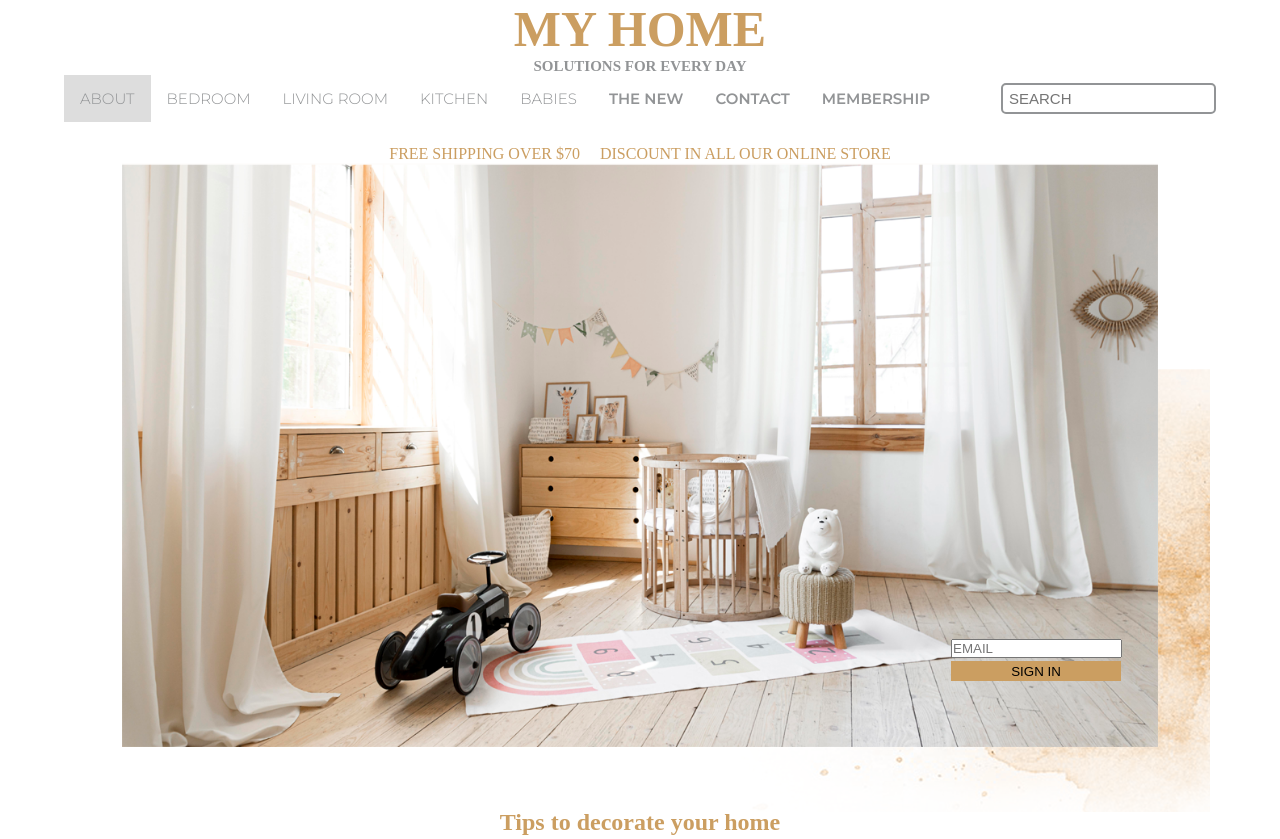
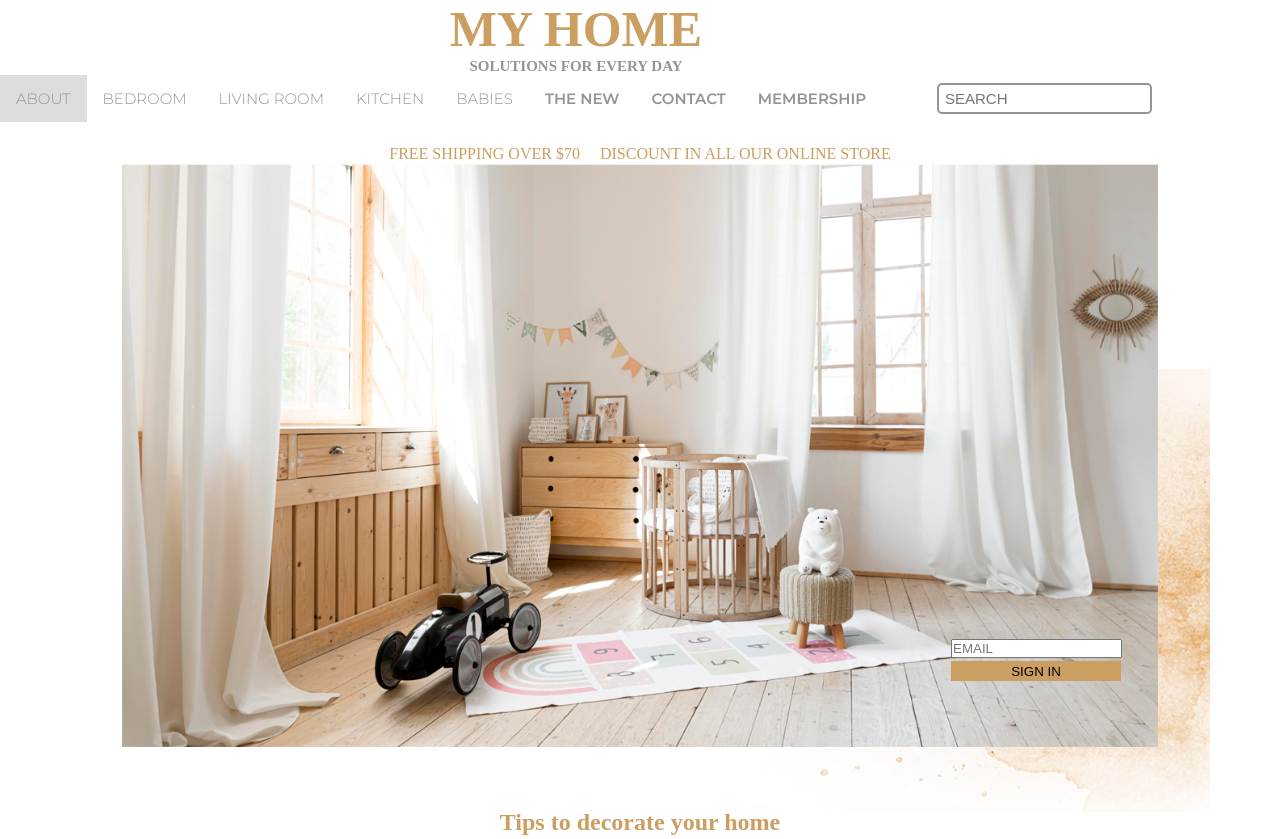
Before and after one commit to hinakohinata/hina_myhome, a plain HTML site: page index.html in a window 1280 px wide. Shown: the top 839 px of the page. Drawn offline with nearby package versions, Linux system fonts and the light colour scheme; a web font is replaced by a local one.

Commit message:
Update respo.css

```diff
--- a/css/respo.css
+++ b/css/respo.css
@@ -9,7 +9,7 @@
 }
 @media screen and (max-width: 1350px){
     html{   padding: 0; margin: 0;}
-    header{ width: 90%; float:left; margin-left:5%}
+    header{ width: 90%; float:left;}
     header .topnav a{font-size: 15px;}
     header .topnav input[type=text]{ height: 15px; font-size: 15px; float: right; }
     body{   margin: 0;}
```
